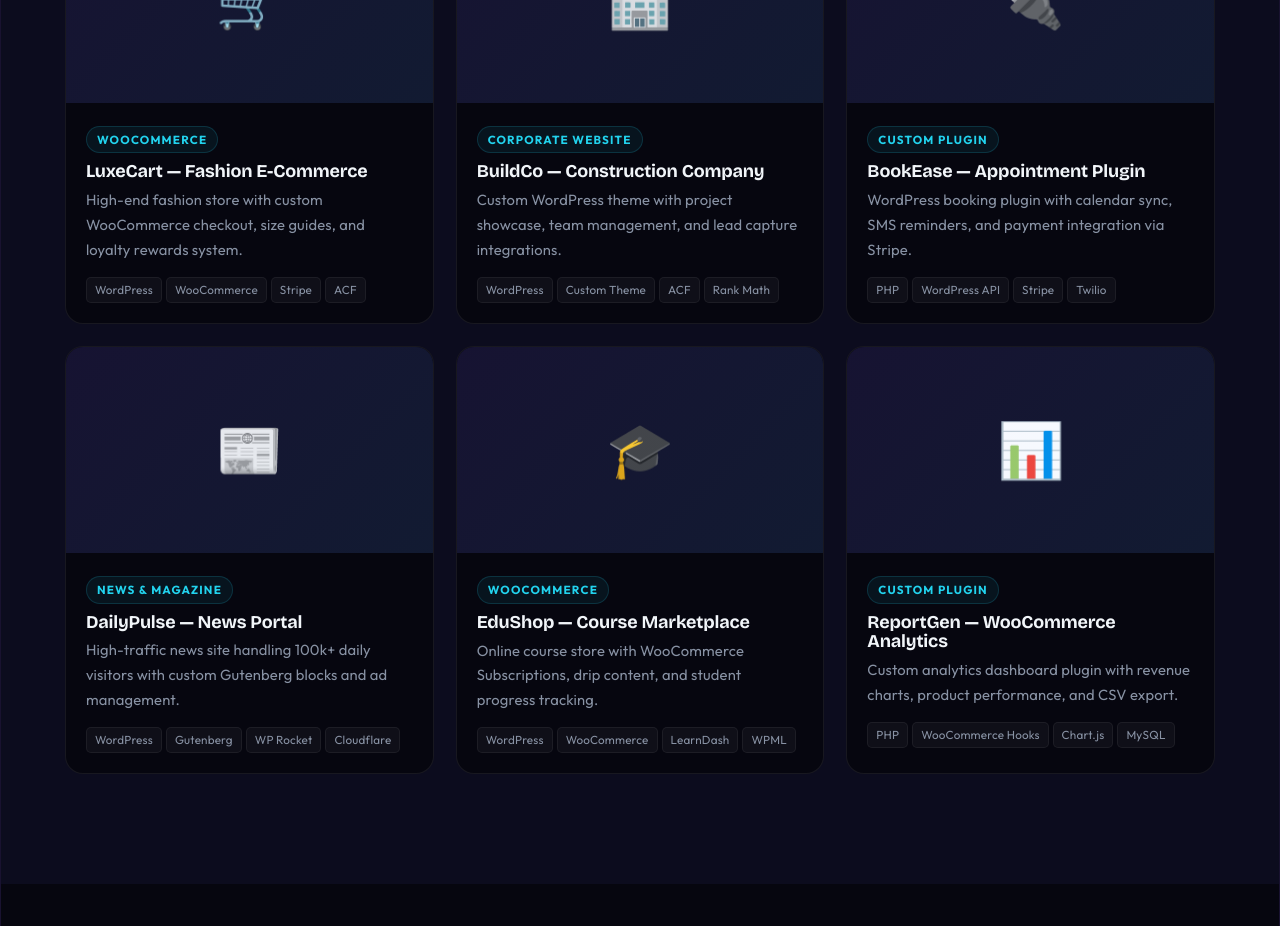
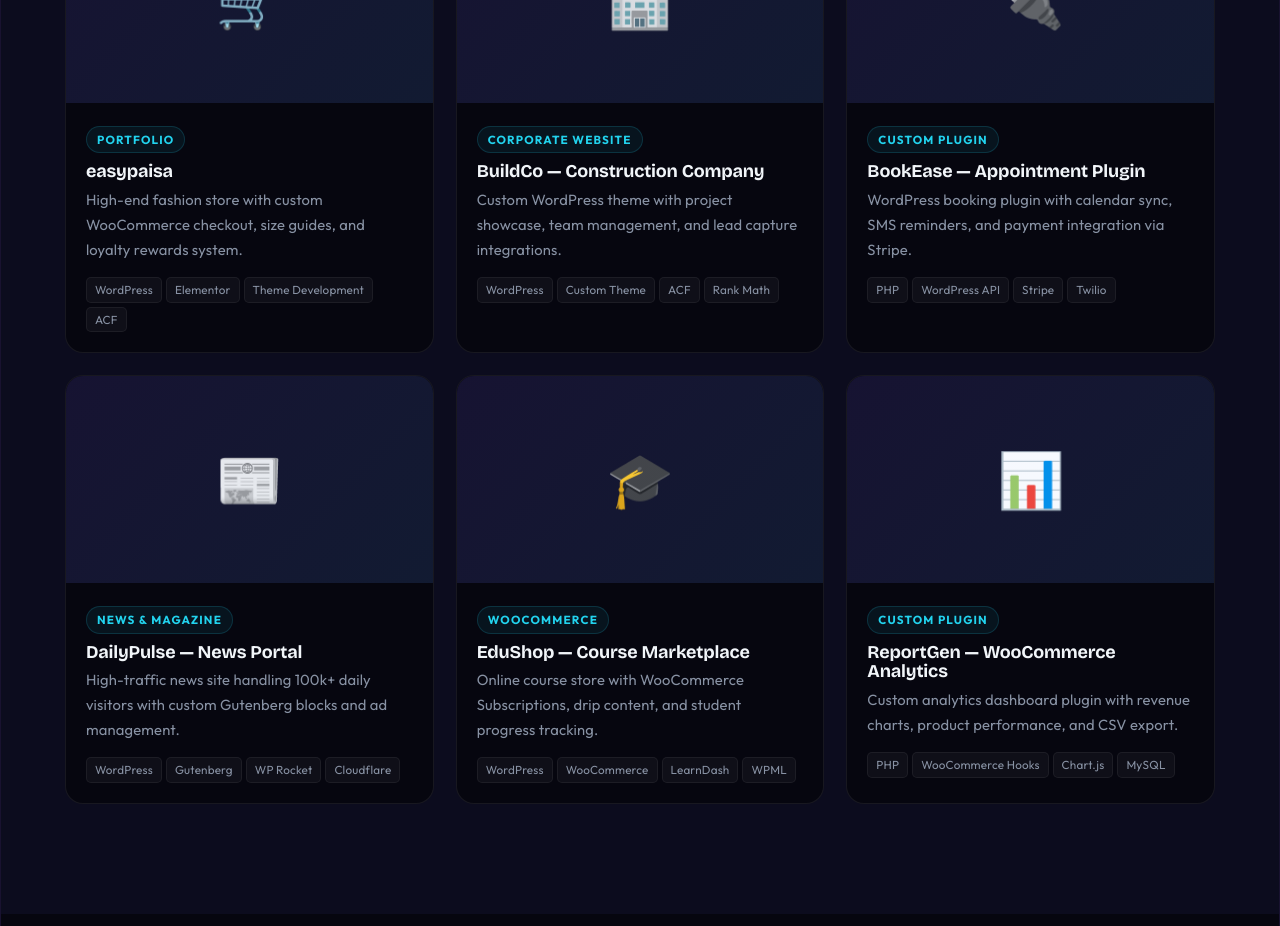
Before and after one commit to NumanSabir71/portfolio, a React (Vite) app: page / in a window 1280 px wide. Shown: the part 4660-5586 px from the top of the page. Built offline with nearby package versions, Linux system fonts and the light colour scheme.

Commit message:
Portfolio

```diff
--- a/src/components/Portfolio.jsx
+++ b/src/components/Portfolio.jsx
@@ -19,13 +19,13 @@
       </div>
 
       <div class="proj-grid">
-        <div class="proj-card sr d1" data-cat="woocommerce">
-          <div class="proj-thumb">🛒<div class="proj-overlay"><a href="#" class="proj-obtn"><i class="fas fa-external-link-alt"></i></a><a href="#" class="proj-obtn"><i class="fab fa-github"></i></a></div></div>
+        <div class="proj-card sr d1" data-cat="wordpress">
+          <div class="proj-thumb">🛒<div class="proj-overlay"><a href="https://easypaisa.com.pk/" class="proj-obtn"><i class="fas fa-external-link-alt"></i></a></div></div>
           <div class="proj-body">
-            <span class="proj-cat">WooCommerce</span>
-            <h3>LuxeCart — Fashion E-Commerce</h3>
+            <span class="proj-cat">Portfolio</span>
+            <h3>easypaisa</h3>
             <p>High-end fashion store with custom WooCommerce checkout, size guides, and loyalty rewards system.</p>
-            <div class="proj-stack"><span>WordPress</span><span>WooCommerce</span><span>Stripe</span><span>ACF</span></div>
+            <div class="proj-stack"><span>WordPress</span><span>Elementor</span><span>Theme Development</span><span>ACF</span></div>
           </div>
         </div>
         <div class="proj-card sr d2" data-cat="wordpress">
```
